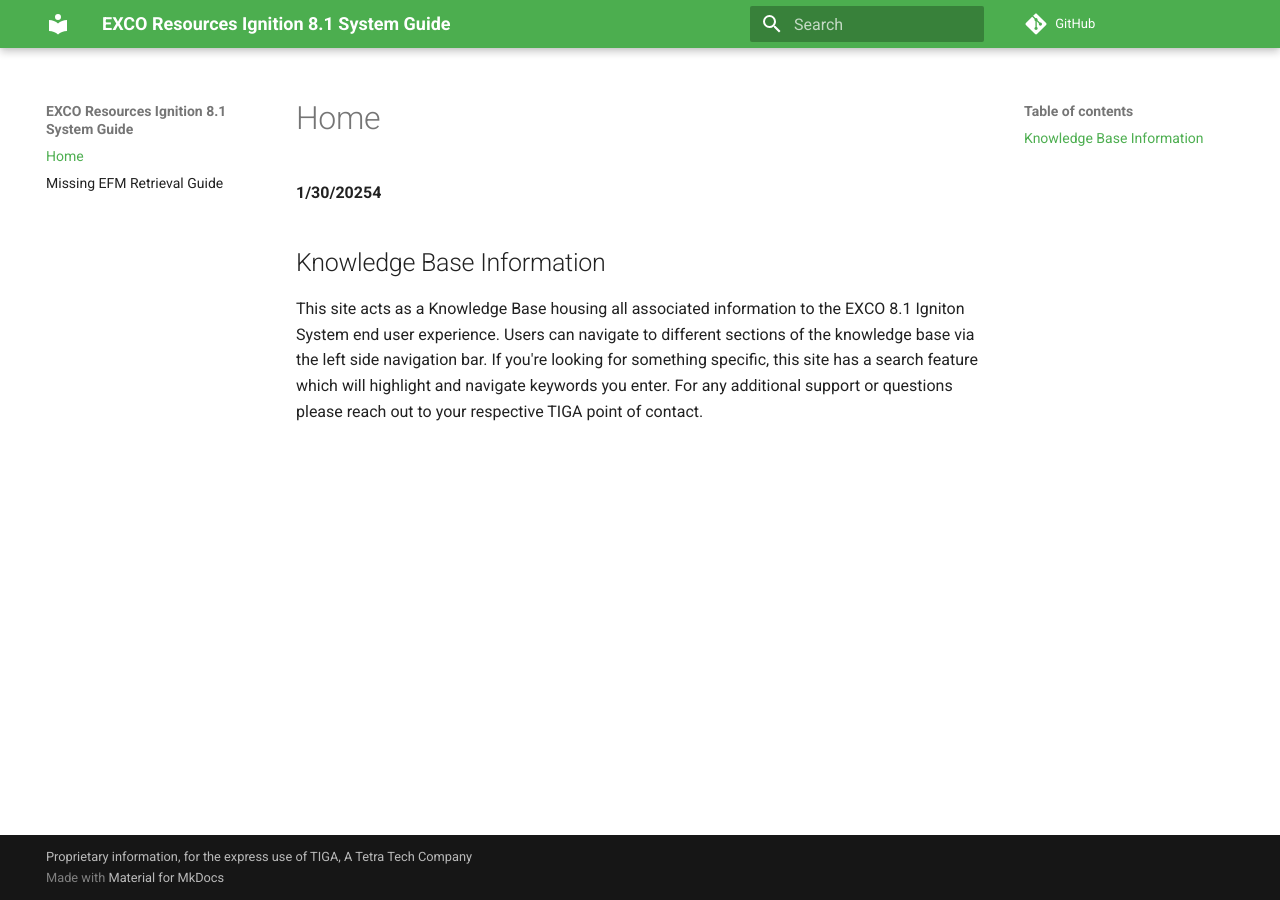
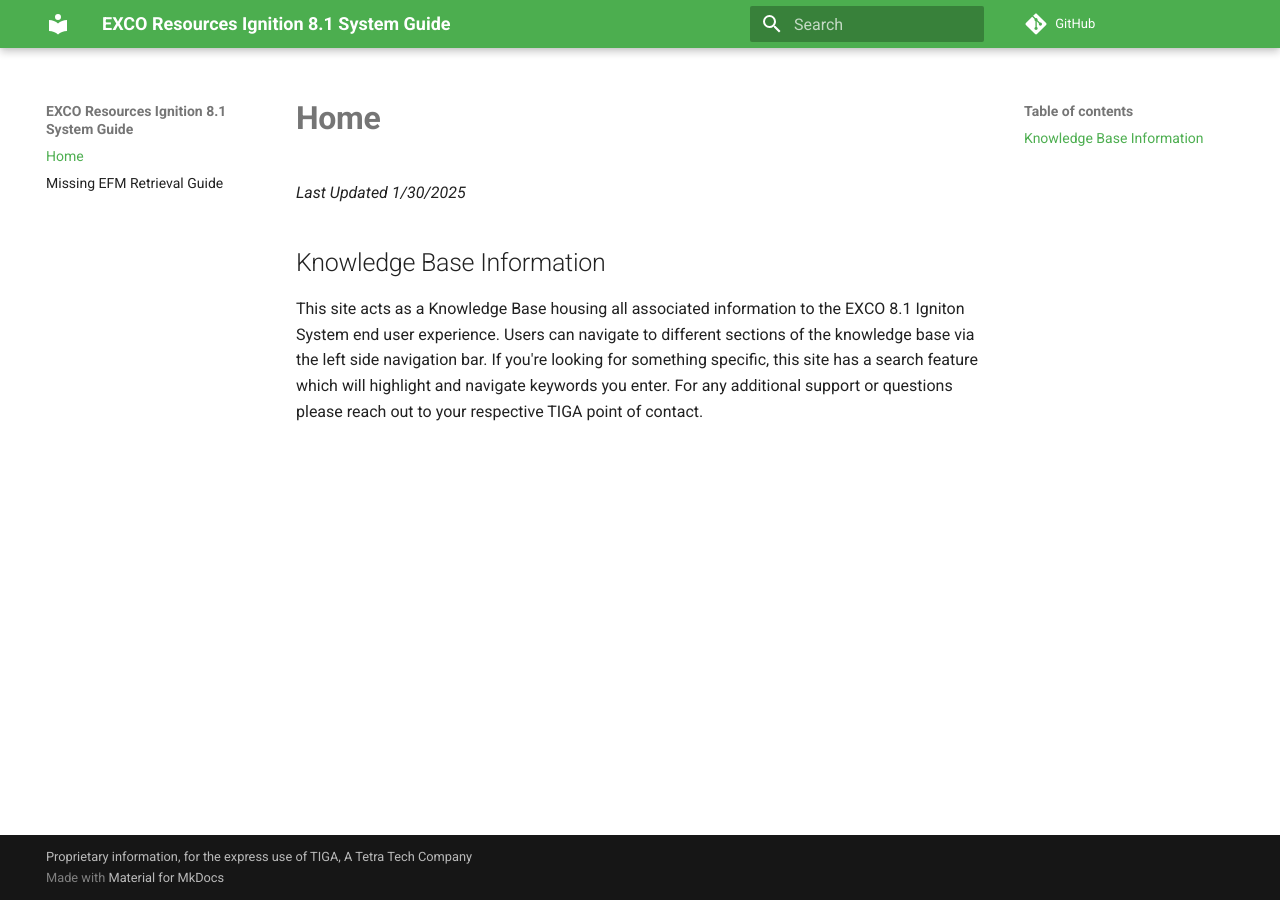
Before and after one commit to Mokrecho1/ER-8.1SystemDocumentation, an MkDocs documentation site: the page built from docs/index.md, in a window 1280 px wide. Built offline with MkDocs 1.6.1 and Material for MkDocs 9.7.7, drawn with Linux system fonts in a browser that asks for light colours; comment, search, counter and statistics services are not loaded.

Commit message:
Update index.md

```diff
--- a/docs/index.md
+++ b/docs/index.md
@@ -1,5 +1,5 @@
-# Home
-**1/30/20254**
+# **Home**
+*Last Updated 1/30/2025*
 
 ## Knowledge Base Information
 
```
